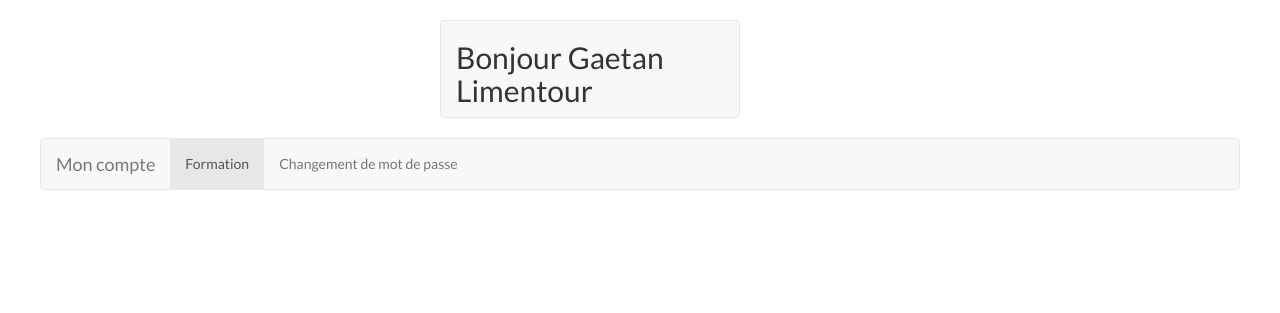
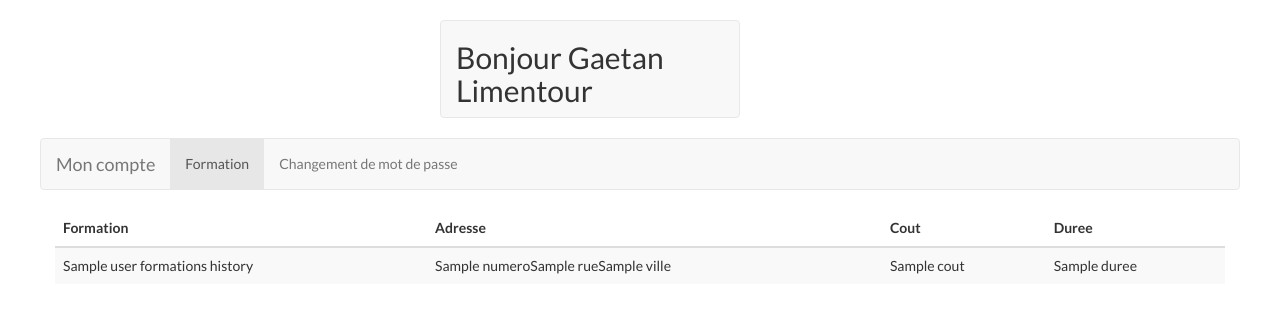
Before and after one commit to Marhz/ppem2l, a PHP site: the page made by views/compte.php in a window 1280 px wide. Shown: the part 87-400 px from the top of the page. Run offline with PHP 8.4, Linux system fonts and the light colour scheme; a user stored in the database is signed in; the template is opened without the code that fills it: most values are stand-ins (such as "Sample title", 1, 10 or a date in 2020); some libraries are stand-ins or nearby versions.

Commit message:
user history formations

```diff
--- a/models/login.php
+++ b/models/login.php
@@ -9,7 +9,7 @@
 		if($donnee = $requete->fetch())
 		{
 			$_SESSION['connecte']=true;
-			$_SESSION['id_u']=$donnee['id_u'];
+			$_SESSION['id_u']=$donnee['id'];
 			$_SESSION['nom']=$donnee['nom'];
 			$_SESSION['prenom']=$donnee['prenom'];
 			$_SESSION['email']=$donnee['email'];
--- a/views/compte.php
+++ b/views/compte.php
@@ -18,3 +18,26 @@
 	  </div>
 	</nav>
 </div>
+
+<table class="table table-striped">
+	<thead>
+		<th>Formation</th>
+		<th>Adresse</th>
+		<th>Cout</th>
+		<th>Duree</th>
+	</thead>
+	<tbody>
+		<?php
+			foreach($user_formations_history as $history)
+			{
+				echo "
+				<tr>
+				<td>{$history['titre']}</td>
+				<td>{$history['numero']}{$history['rue']}{$history['ville']}</td>
+				<td>{$history['cout']}</td>
+				<td>{$history['duree']}</td>
+				</tr>";
+			}
+		?>
+	</tbody>
+</table>
```
Also changed, not shown: controllers/compte.php (+3 -9 lines), models/get_form.php (+3 -13 lines).
